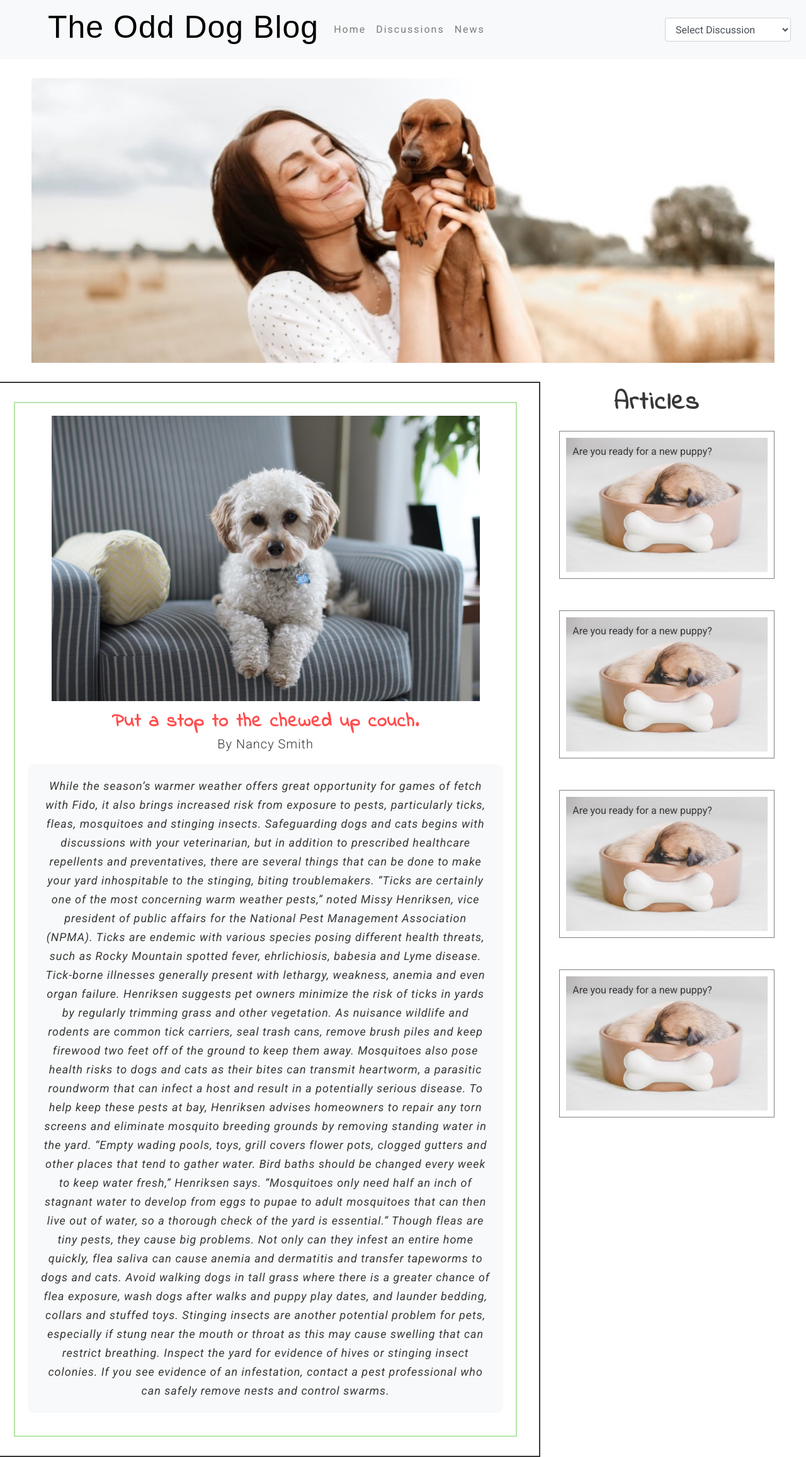
After one commit to TheoNorris/the-odd-dog-blog, a Flask app: page /chewed_couch in a window 1280 px wide. The commit adds this page. Shown: the whole page at 63% size. Run offline with Flask 2, Linux system fonts and the light colour scheme; some libraries are stand-ins or nearby versions; some web fonts are replaced.

Commit message:
badbreath and chewedcouch.html added with articles and links

```diff
--- a/app.py
+++ b/app.py
@@ -54,6 +54,14 @@ def food():
 @app.route('/goodboy')
 def goodboy():
     return render_template('goodboy.html')
+
+@app.route('/badbreath')
+def badbreath():
+    return render_template('badbreath.html')
+
+@app.route('/chewed_couch')
+def chewed_couch():
+    return render_template('chewed_couch.html')
 
 
 @app.route('/start_discussion')
--- a/static/css/style.css
+++ b/static/css/style.css
@@ -39,6 +39,15 @@ h1.head-text {
 div.base-div {
   border: 2px solid #3b3a3a;
   width: 100%;
+}
+
+.articles-header{
+margin: 10px 0 0 25%;
+    font-family: "Indie Flower", sans-serif;
+    font-size: 40px;
+    letter-spacing: 2px;
+    font-weight: 900;
+    color: #383838;
 }
 
 /* index.html */
@@ -87,13 +96,12 @@ padding: 20px;
 background-color: #f8f9fa;
 font-style: italic;
 border-radius: 10px;
+line-height: 30px;
 }
 
 .reviews{
 
-margin-left: 15px;
-margin-top: 55px;
-margin-right: 50px;
+margin: 20px 50px 50px 15px ;
 padding: 10px;
 border: solid gray 1px;
 position: relative;
--- a/templates/base.html
+++ b/templates/base.html
@@ -69,6 +69,7 @@
 
           </div>
          <div class="col-4 ratings-div">
+         <h3 class="articles-header">Articles</h3>
          <div class="reviews">
          <img class="reviews-img" src="{{ url_for('static', filename='images/puppy-sleeping.jpg') }}" alt="Puppy Sleeping">
          <div class="review-title"><p>Are you ready for a new puppy?</p></div>
--- /dev/null
+++ b/templates/chewed_couch.html
@@ -0,0 +1,57 @@
+{% extends 'base.html' %} {% block homepage %}
+<div class="picture-div">
+  <img
+    class="hero-image"
+    src="{{url_for('static', filename='images/smiling-woman.jpg')}}"
+    alt="Smiling woman with dog"
+  />
+</div>
+{% endblock %} {% block content %}
+<div class="blog-div">
+  <img
+    class="blog-image"
+    src="{{url_for('static', filename='images/shih-tzu.jpg')}}"
+    alt="Shih-Tzu"
+  />
+  <h2 class="blog-title">Put a stop to the chewed up couch.</h2>
+  <h4 class="author-blog">By Nancy Smith</h4>
+  <p class="article-text">
+    While the season’s warmer weather offers great opportunity for games of
+    fetch with Fido, it also brings increased risk from exposure to pests,
+    particularly ticks, fleas, mosquitoes and stinging insects. Safeguarding
+    dogs and cats begins with discussions with your veterinarian, but in
+    addition to prescribed healthcare repellents and preventatives, there are
+    several things that can be done to make your yard inhospitable to the
+    stinging, biting troublemakers. “Ticks are certainly one of the most
+    concerning warm weather pests,” noted Missy Henriksen, vice president of
+    public affairs for the National Pest Management Association (NPMA). Ticks
+    are endemic with various species posing different health threats, such as
+    Rocky Mountain spotted fever, ehrlichiosis, babesia and Lyme disease.
+    Tick-borne illnesses generally present with lethargy, weakness, anemia and
+    even organ failure. Henriksen suggests pet owners minimize the risk of ticks
+    in yards by regularly trimming grass and other vegetation. As nuisance
+    wildlife and rodents are common tick carriers, seal trash cans, remove brush
+    piles and keep firewood two feet off of the ground to keep them away.
+    Mosquitoes also pose health risks to dogs and cats as their bites can
+    transmit heartworm, a parasitic roundworm that can infect a host and result
+    in a potentially serious disease. To help keep these pests at bay, Henriksen
+    advises homeowners to repair any torn screens and eliminate mosquito
+    breeding grounds by removing standing water in the yard. “Empty wading
+    pools, toys, grill covers flower pots, clogged gutters and other places that
+    tend to gather water. Bird baths should be changed every week to keep water
+    fresh,” Henriksen says. “Mosquitoes only need half an inch of stagnant water
+    to develop from eggs to pupae to adult mosquitoes that can then live out of
+    water, so a thorough check of the yard is essential.” Though fleas are tiny
+    pests, they cause big problems. Not only can they infest an entire home
+    quickly, flea saliva can cause anemia and dermatitis and transfer tapeworms
+    to dogs and cats. Avoid walking dogs in tall grass where there is a greater
+    chance of flea exposure, wash dogs after walks and puppy play dates, and
+    launder bedding, collars and stuffed toys. Stinging insects are another
+    potential problem for pets, especially if stung near the mouth or throat as
+    this may cause swelling that can restrict breathing. Inspect the yard for
+    evidence of hives or stinging insect colonies. If you see evidence of an
+    infestation, contact a pest professional who can safely remove nests and
+    control swarms.
+  </p>
+</div>
+{% endblock %}
```
Also changed, not shown: templates/badbreath.html (added, +51 -0 lines), templates/index.html (+11 -7 lines), static/images/english-bulldog.jpg (added), static/images/shih-tzu.jpg (added).
